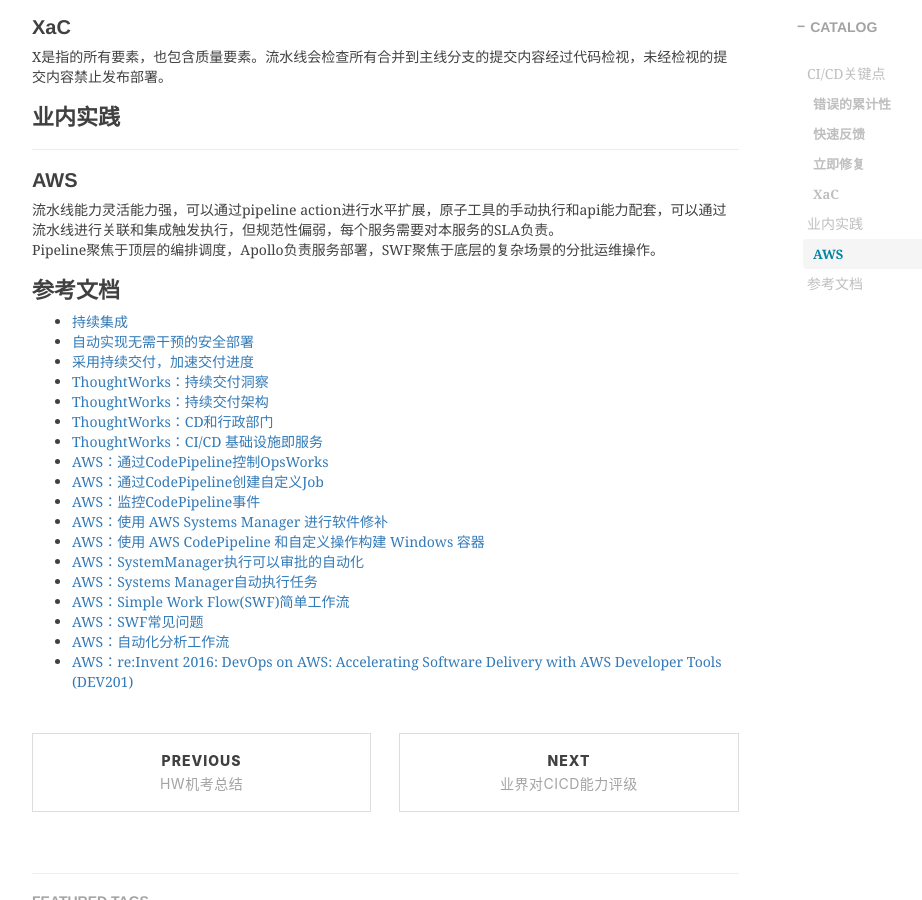
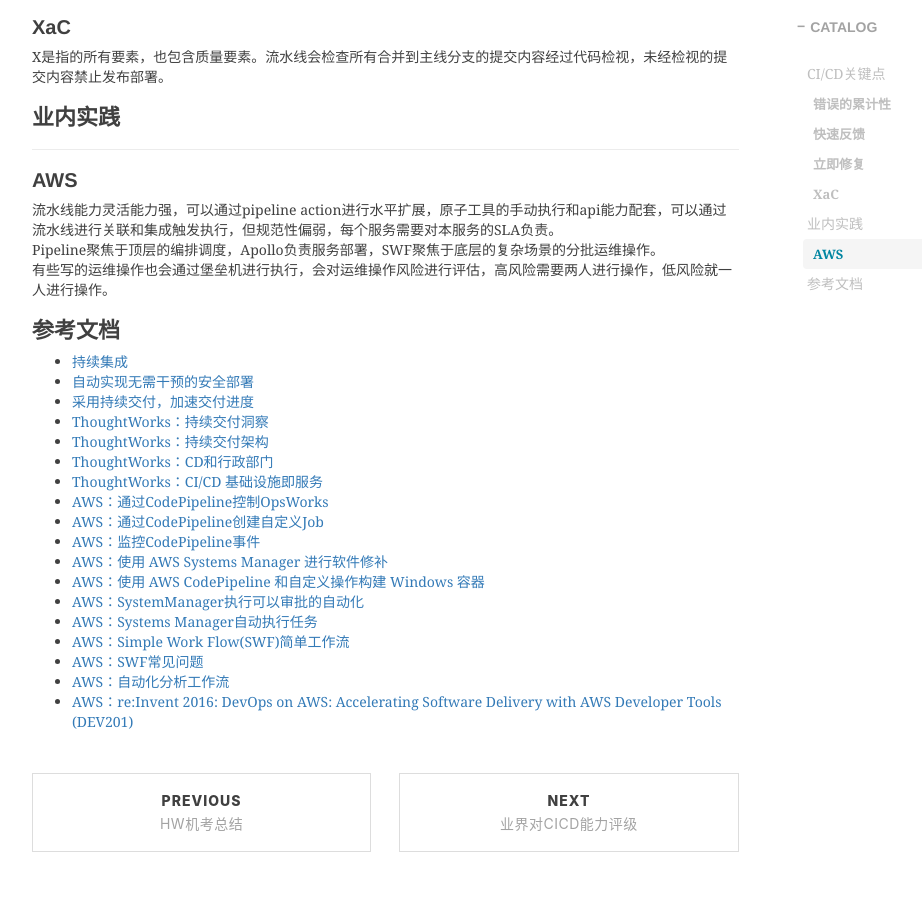
Before and after one commit to shihai1991/shihai1991.github.io, a Jekyll site: the page built from _posts/2024-10-06-持续集成与持续交付.md, in a window 1280 px wide and 900 px high, scrolled down 914 px. Shown: the whole window, without its empty margins (233-1155 px from the left). Built offline with Jekyll 4.4.1, drawn with Linux system fonts in a browser that asks for light colours; nearby versions of some CDN libraries; comment, search, counter and statistics services are not loaded.

Commit message:
Update 2024-10-06-持续集成与持续交付.md

```diff
--- a/_posts/2024-10-06-持续集成与持续交付.md
+++ b/_posts/2024-10-06-持续集成与持续交付.md
@@ -30,6 +30,7 @@
 ## AWS
 流水线能力灵活能力强，可以通过pipeline action进行水平扩展，原子工具的手动执行和api能力配套，可以通过流水线进行关联和集成触发执行，但规范性偏弱，每个服务需要对本服务的SLA负责。
 Pipeline聚焦于顶层的编排调度，Apollo负责服务部署，SWF聚焦于底层的复杂场景的分批运维操作。
+有些写的运维操作也会通过堡垒机进行执行，会对运维操作风险进行评估，高风险需要两人进行操作，低风险就一人进行操作。
 
 # 参考文档
 - [持续集成](https://martinfowler.com/articles/continuousIntegration.html)
```
